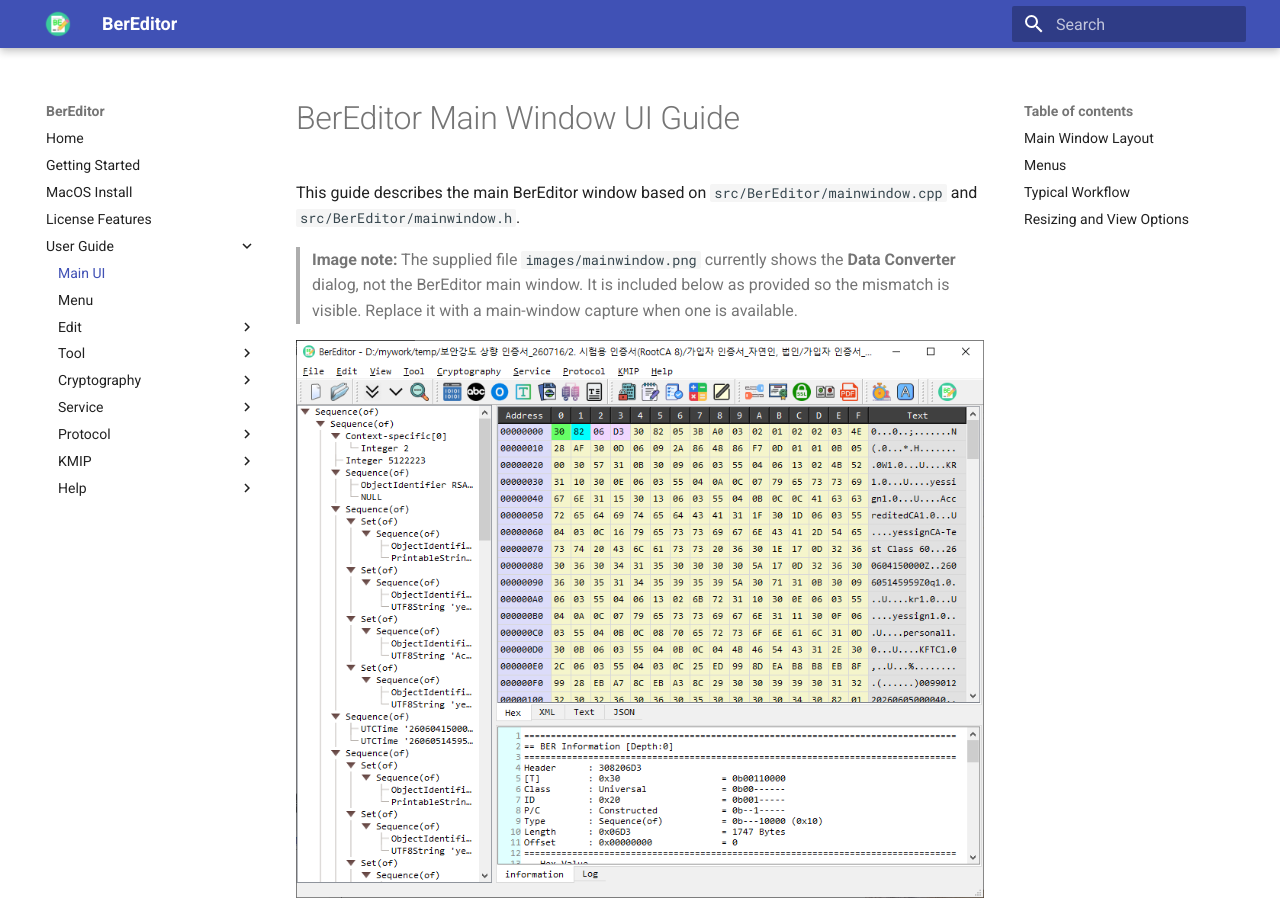
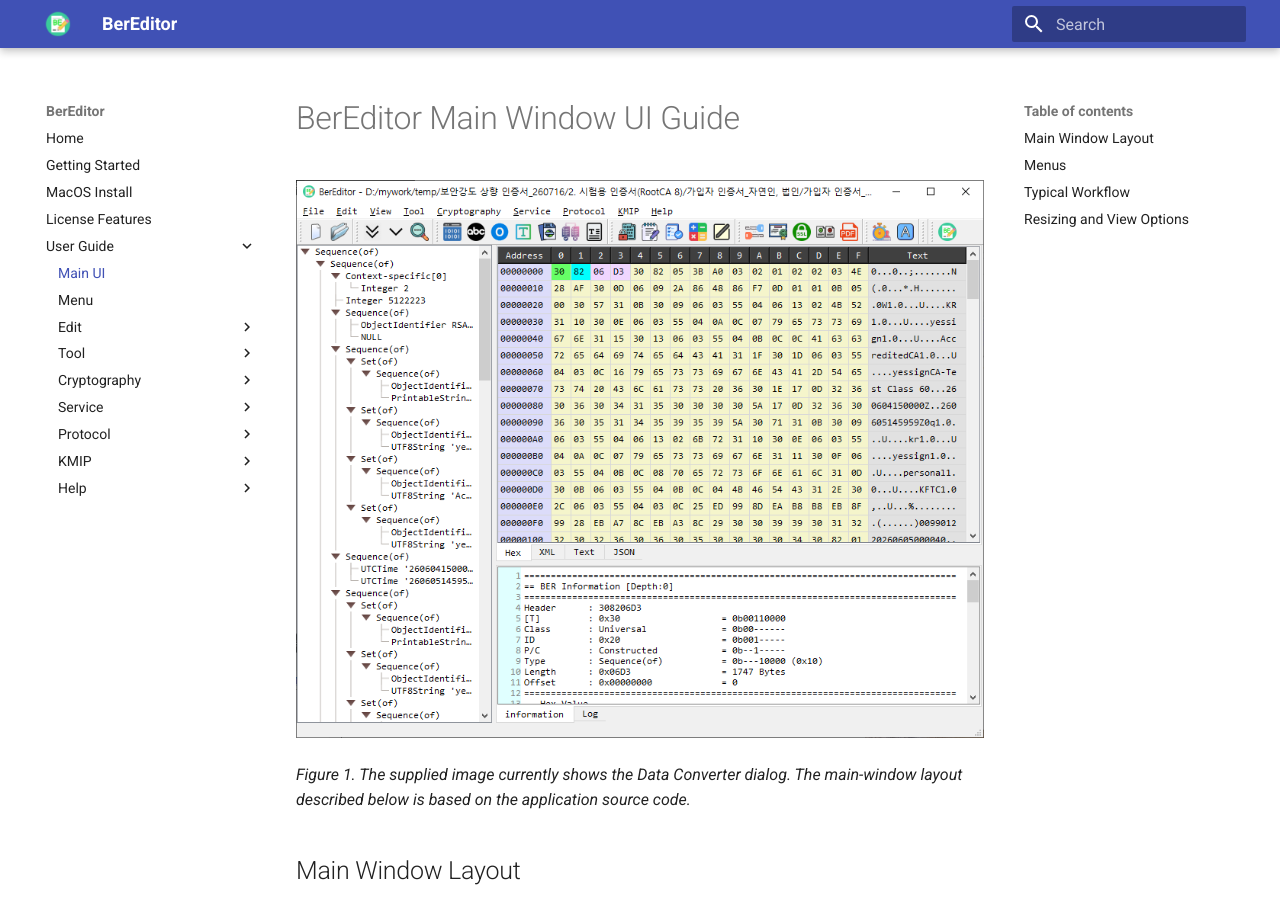
Before and after one commit to jykim74/bereditor_manual, an MkDocs documentation site: the page built from docs/user_guide/mainwindow_ui.md, in a window 1280 px wide and 900 px high. Built offline with MkDocs 1.6.1 and Material for MkDocs 9.7.7, drawn with Linux system fonts in a browser that asks for light colours.

Commit message:
소스 참조 메세지 제거

```diff
--- a/docs/user_guide/mainwindow_ui.md
+++ b/docs/user_guide/mainwindow_ui.md
@@ -1,8 +1,5 @@
 # BerEditor Main Window UI Guide
 
-This guide describes the main BerEditor window based on `src/BerEditor/mainwindow.cpp` and `src/BerEditor/mainwindow.h`.
-
-> **Image note:** The supplied file `images/mainwindow.png` currently shows the **Data Converter** dialog, not the BerEditor main window. It is included below as provided so the mismatch is visible. Replace it with a main-window capture when one is available.
 
 ![Image currently stored as mainwindow.png; it shows the Data Converter dialog rather than the main window.](../images/mainwindow.png)
 
--- a/mkdocs.yml
+++ b/mkdocs.yml
@@ -56,7 +56,7 @@
      - X509 Compare: user_guide/X509_COMPARE_DLG_EN.md
      - Document Signer: user_guide/DOC_SIGNER_DLG_EN.md
      - PDF Signer: user_guide/PDF_SIGNER_DLG_EN.md
-     - CAVP: user_guide/CAVP_DLG.md
+     - CAVP: user_guide/CAVP_DLG_EN.md
 
    - Protocol:
      - OCSP Client: user_guide/OCSP_CLIENT_DLG_EN.md
```
Also changed, not shown: docs/user_guide/menu.md (+0 -1 lines).
